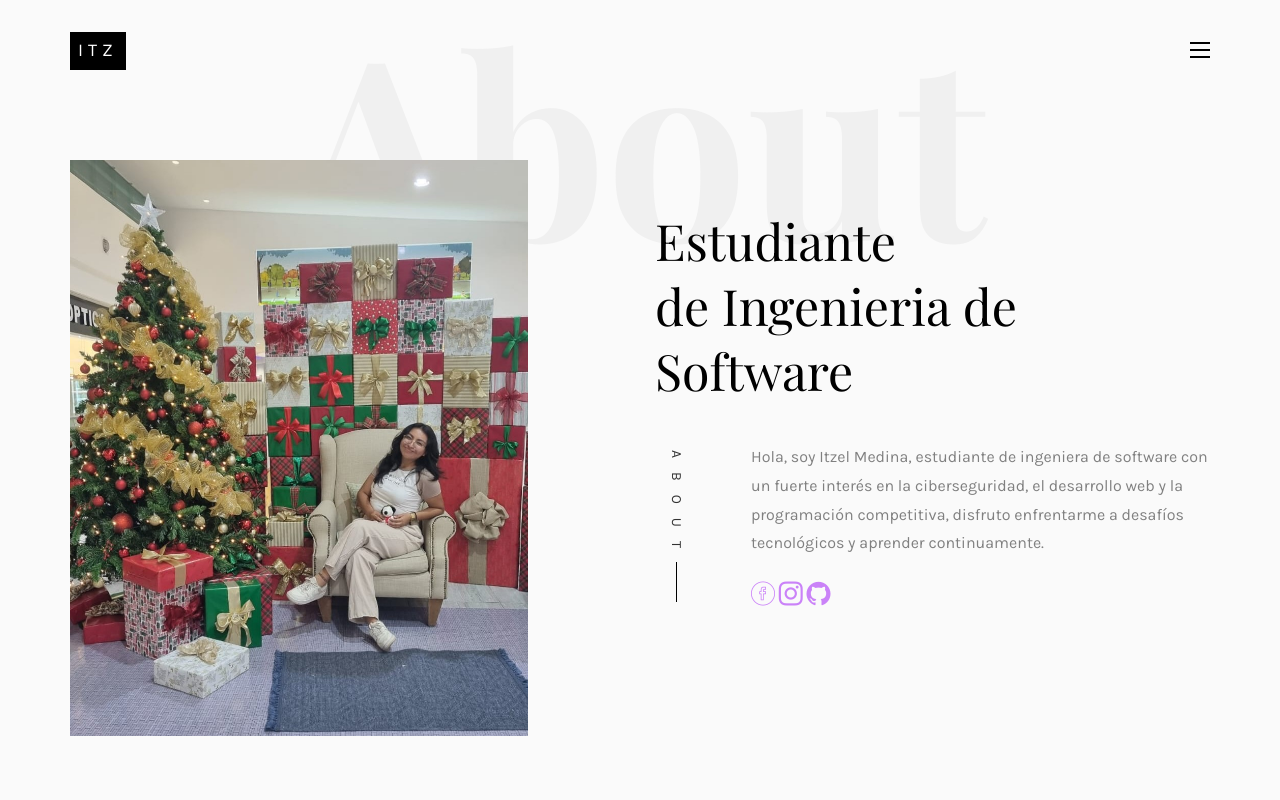
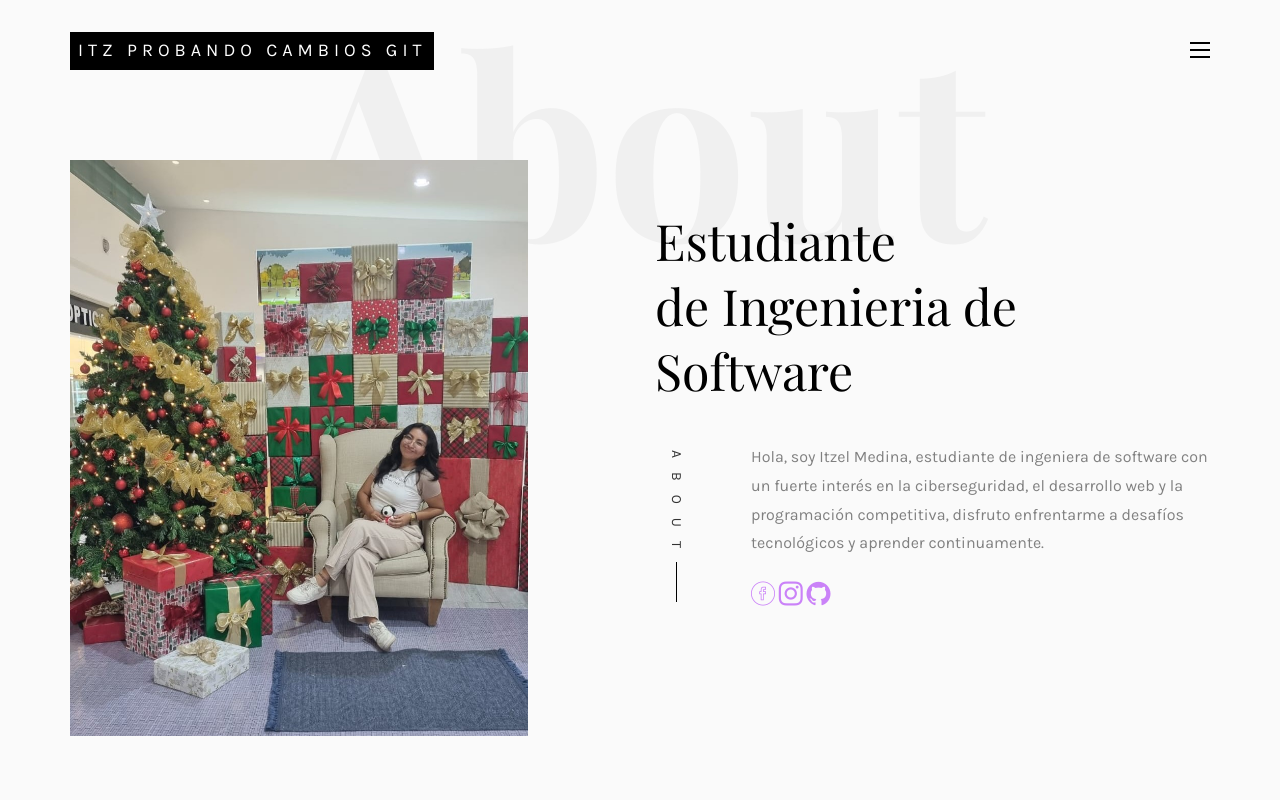
Before and after one commit to ItzelMedinaMex/PAGINA-WEB, a plain HTML site: page index.html in a window 1280 px wide. Shown: the top 800 px of the page. Drawn offline with nearby package versions, Linux system fonts and the light colour scheme; files whose address does not match are found by name; a web font is replaced by a local one.

Commit message:
Update index.html
probando cambios

```diff
--- a/index.html
+++ b/index.html
@@ -102,7 +102,7 @@
 				<div class="row">
 					<div class="col-md-12">
 						<div class="colorlib-navbar-brand">
-							<a class="colorlib-logo" href="index.html"><span>ITZ</span><span></span></a>
+							<a class="colorlib-logo" href="index.html"><span>ITZ probando cambios git </span><span></span></a>
 						</div>
 						<a href="#" class="js-colorlib-nav-toggle colorlib-nav-toggle"><i></i></a>
 					</div>
```
